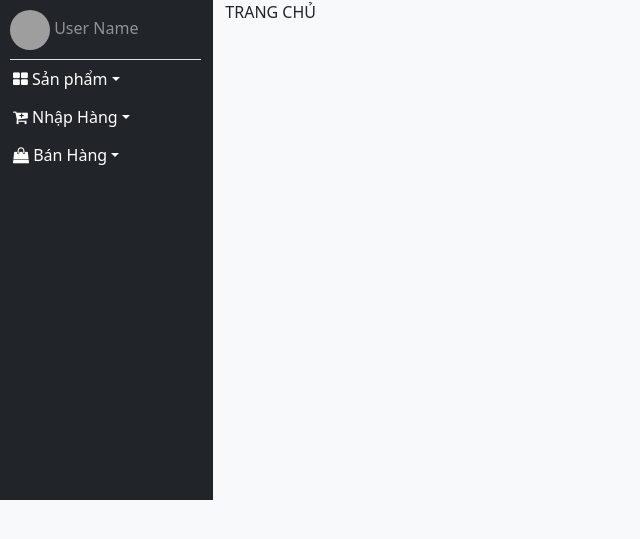
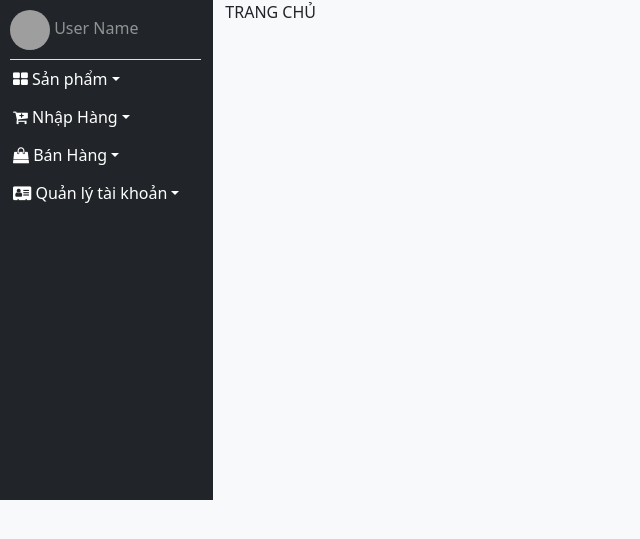
Before and after one commit to NgoPhuocDong/PHP_Project, a PHP site: page /Home/TrangChu in a window 1280 px wide. Shown: the part 56-595 px from the top of the page, without its empty margins (0-640 px from the left). Run offline with PHP 8.4, Linux system fonts and the light colour scheme; grey boxes are pictures that could not be loaded.

Commit message:
Thêm mục "Quản lý tài khoản"

```diff
--- a/Views/Layout/header.php
+++ b/Views/Layout/header.php
@@ -89,7 +89,17 @@
 		    			<ul id="collapse3" class="collapse text-white-50" data-bs-parent="#accordion">
 							<a href="../DonHangBan/DanhSach"><li>Đơn hàng bán</li></a>
 							<a href="../KhachHang/DanhSach"><li>Khách hàng</li></a>
+							<a href="../NhanVien/DanhSach"><li>Nhân viên</li></a>
 						    <li>Thống kê</li>
+						</ul>
+		    		</li>
+					<li data-bs-toggle="collapse" data-bs-target="#collapse4">
+		    			<a href="#" class="btn btn-dark dropdown-toggle">
+		    			<i class="fa fa-address-card" aria-hidden="true" style="color: white;"></i>
+		    			Quản lý tài khoản</a>
+		    			<ul id="collapse4" class="collapse text-white-50" data-bs-parent="#accordion">
+							<a href="../TaiKhoanNhanVien/DanhSach"><li>Tài Khoản Nhân Viên</li></a>
+							<a href="#"><li>Tài khoản Khách hàng</li></a>
 						</ul>
 		    		</li>
 		    	</ul>
```
